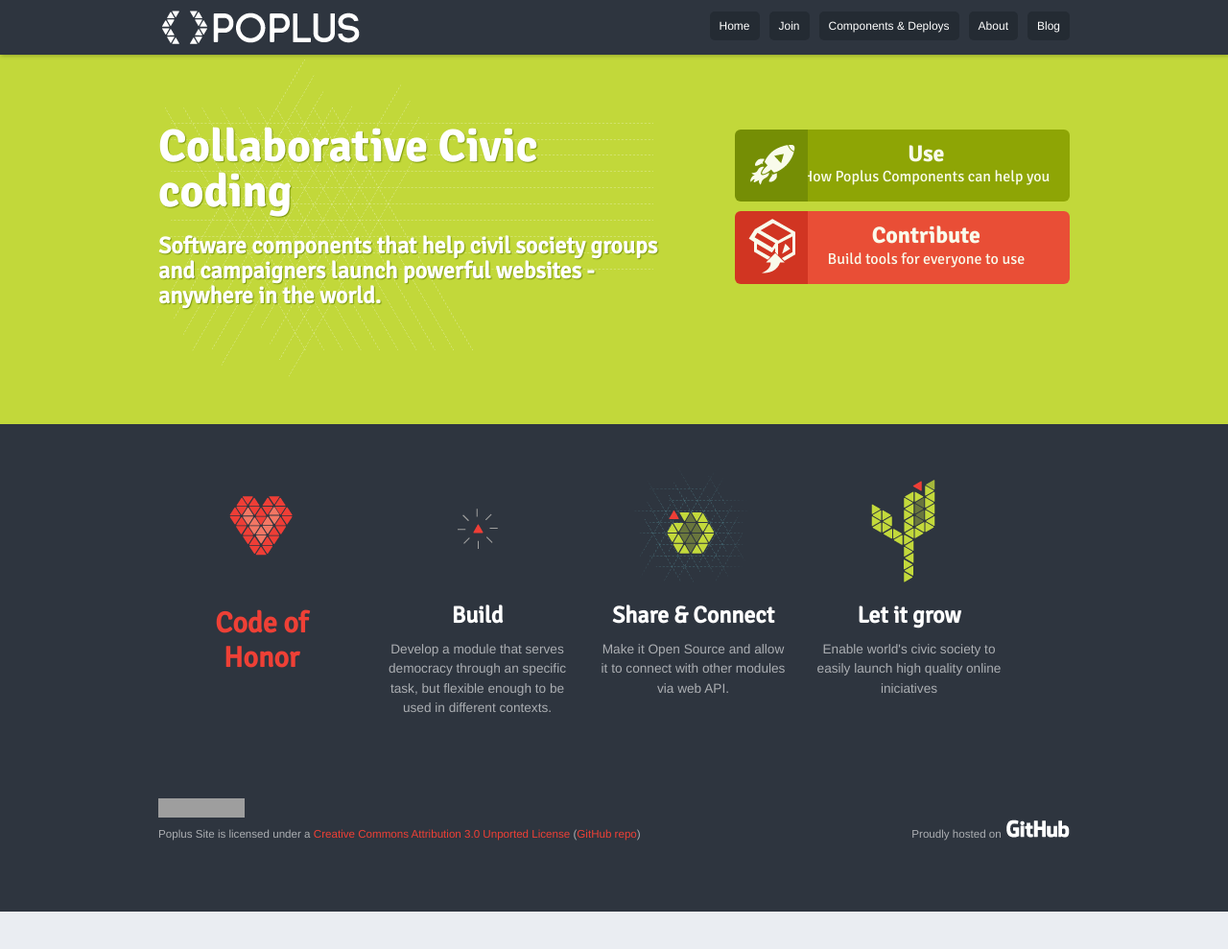
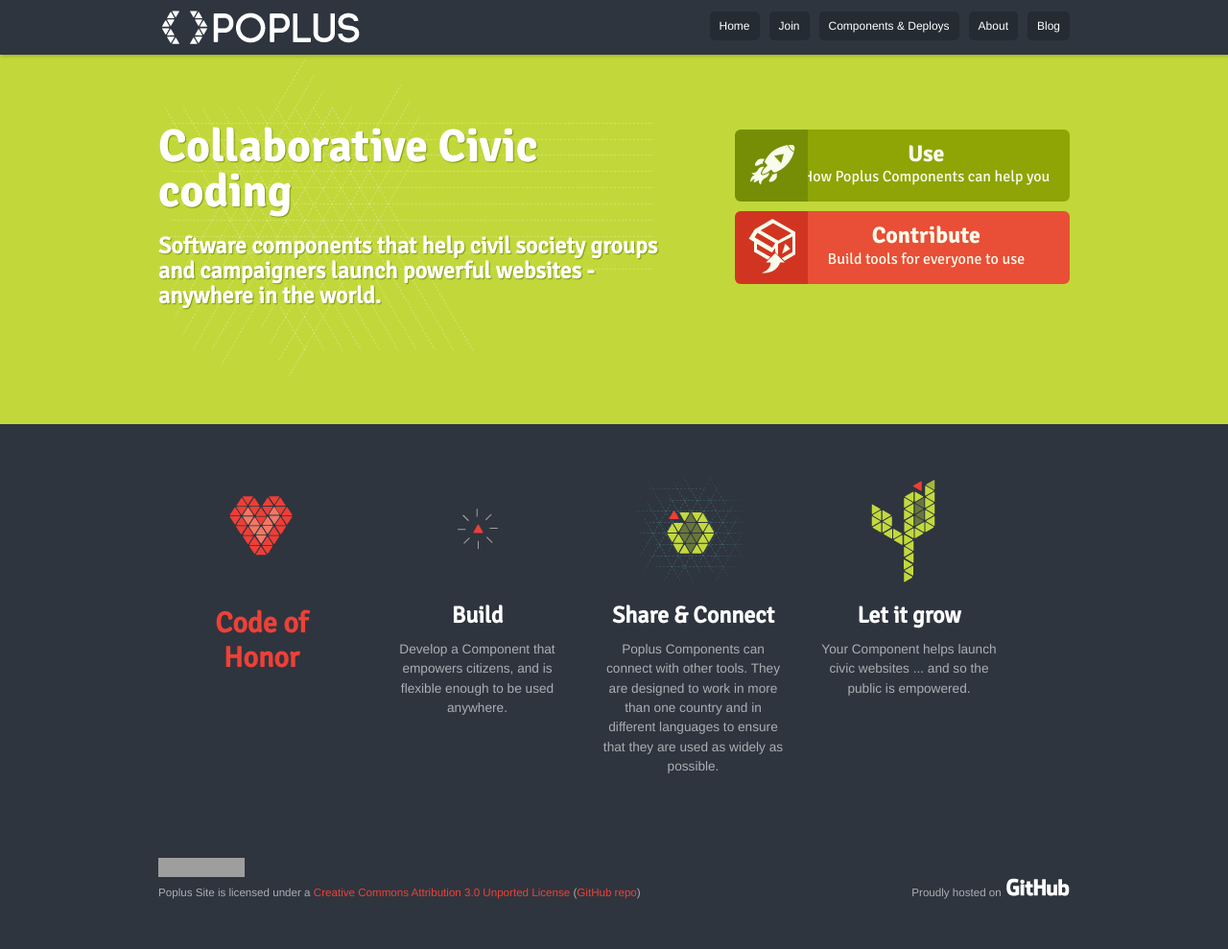
Before and after one commit to poplus/home-poplus, a Jekyll site: the page built from index.html, in a window 1280 px wide and 1011 px high. Shown: the top 989 px of the window at 96% size. Built offline with Jekyll 4.4.1, drawn with Linux system fonts in a browser that asks for light colours; nearby versions of some CDN libraries; Markdown is read by kramdown in place of the engine named in the settings; grey boxes are pictures that could not be loaded.

Commit message:
Changes to Build, Share and Grow text

```diff
--- a/_includes/home-footer.html
+++ b/_includes/home-footer.html
@@ -10,7 +10,7 @@
 				<div class="textBoxBorder">
 					<h3 class="">Build</h3>
 					<p>
-						Develop a module that serves democracy through an specific task, but flexible enough to be used in different contexts.
+						Develop a Component that empowers citizens, and is flexible enough to be used anywhere.
 					</p>
 				</div>
 		</div>
@@ -19,7 +19,7 @@
 				<div class="textBoxBorder">
 					<h3 class="">Share &amp; Connect</h3>
 					<p>
-						Make it Open Source and allow it to connect with other modules via web API.
+						Poplus Components can connect with other tools. They are designed to work in more than one country and in different languages to ensure that they are used as widely as possible.
 					</p>
 				</div>
 		</div>
@@ -28,7 +28,7 @@
 				<div class="textBoxBorder">
 					<h3 class="">Let it grow</h3>
 					<p>
-						Enable world's civic society to easily launch high quality online iniciatives
+						Your Component helps launch civic websites ... and so the public is empowered.
 					</p>
 				</div>
 
```
